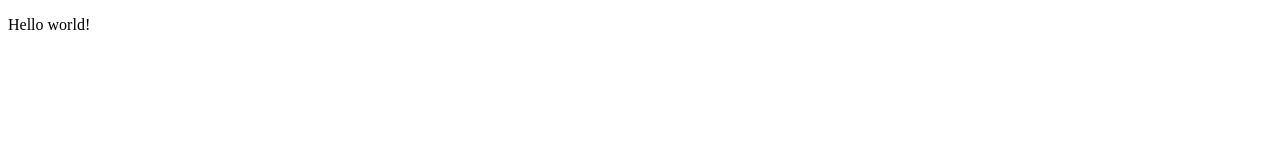
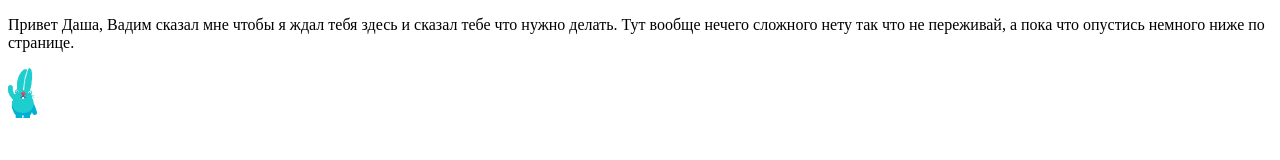
Before and after one commit to tuanun/tuanun.github.io, a plain HTML site: page index.html in a window 1280 px wide. Drawn offline with Linux system fonts and the light colour scheme.

Commit message:
Update index.html

```diff
--- a/index.html
+++ b/index.html
@@ -3,8 +3,21 @@
 <head>
 	<title>Вадим.КОМ</title>
 	<meta charset="utf-8">
+	<meta charset="utf-8" name="viewport" content="width=device-width,initial-scale=1.0">
+	<style type="text/css">
+		 .hellobunny{
+		 	height: 50px;
+		 }
+
+	</style>
 </head>
 <body>
-<p>Hello world!</p>
+
+
+    <p>Привет Даша, Вадим сказал мне чтобы я ждал тебя здесь и сказал тебе что нужно делать. Тут вообще нечего сложного нету так что не переживай, а пока что опустись немного ниже по странице.</p>
+    <img style="size: 10px;" class="hellobunny" src="Images/bunny2.png">
+
+
+
 </body>
 </html>
```
